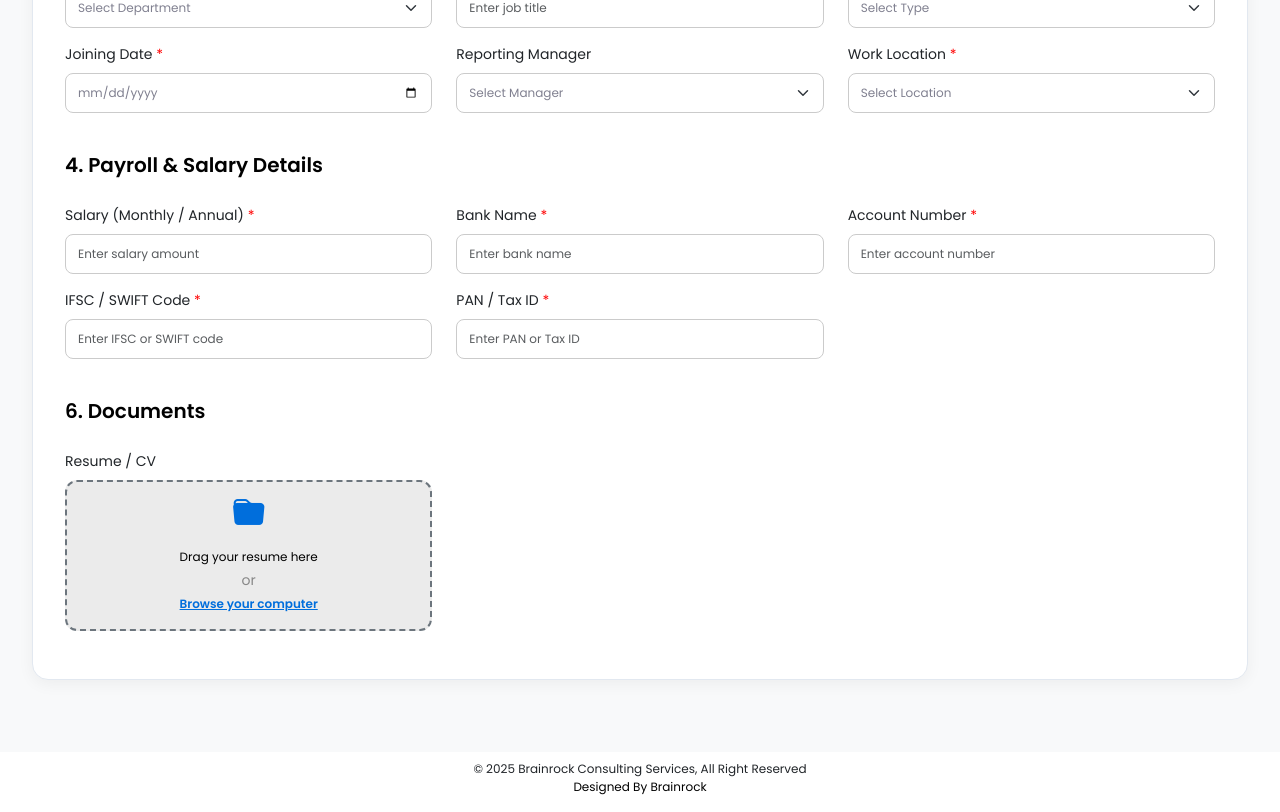
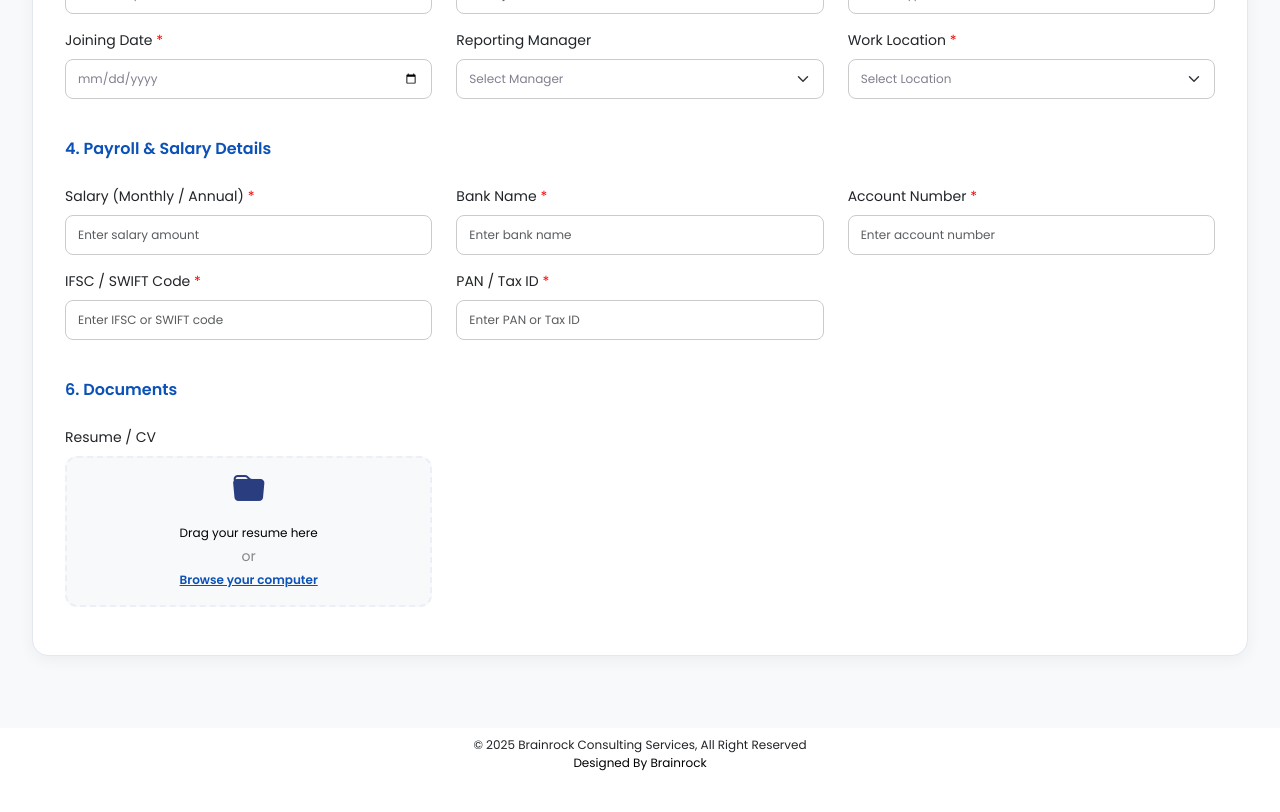
Before and after one commit to rajeshthap/BrainRockWebsite, a React (Create React App) app: page /HrRegistration in a window 1280 px wide. Shown: the part 820-1632 px from the top of the page. After the commit the page ends 1608 px from the top, so only its background shows below. Built offline with nearby package versions, Linux system fonts and the light colour scheme; no server answers; the HTML template or start-up script is replaced by a standard one.

Commit message:
UI chnages

```diff
--- a/src/assets/css/Teammember.css
+++ b/src/assets/css/Teammember.css
@@ -24,3 +24,14 @@
   border-radius: 50%;
   border: 2px solid #dee2e6;
 }
+.br-team-img-checked{
+border: 2px solid #28a745;
+}
+.br-wfh-img{
+
+  border: 2px solid hsl(53, 85%, 49%);
+}
+.br-leave-img{
+
+  border: 2px solid hsla(347, 26%, 7%, 0.185);
+}
--- a/src/assets/css/employeeregistration.css
+++ b/src/assets/css/employeeregistration.css
@@ -26,7 +26,7 @@ span.br-span-star {
 
 .upload-icon {
     font-size: 32px;
-  color: #006edc;
+    color: #2a3e7f;
     margin-bottom: var(--br-space-250);
 }
 
@@ -43,7 +43,7 @@ span.br-span-star {
 }
 
 .upload-browse {
-  color: #006edc;
+    color: #0b51b7;
     font-weight: 600;
     text-decoration: underline;
     cursor: pointer;
@@ -110,8 +110,8 @@ span.br-span-star {
     font-size: 12px;
 }
 .br-doc-box {
-    border: 2px dashed #6c757d;
-    background-color: #ebebeb;
+    border: 2px dashed #eceff5;
+    background-color: #f8f9fb;
     border-radius: var(--br-space-300);
     padding: 8px;
     transition: 0.3s
--- a/src/componets/all_registration/EmployeeRegistration.js
+++ b/src/componets/all_registration/EmployeeRegistration.js
@@ -1148,7 +1148,7 @@ const handleDeleteFile = (index) => {
   </Form.Group>
 </Col>
 
- <div>
+ <div className="br-btn-submit">
   <Button variant="primary" type="submit" className="br-submit-btn">
     Register Employee
   </Button>
--- a/src/componets/custom/style.css
+++ b/src/componets/custom/style.css
@@ -81,9 +81,9 @@ body {
     font-size: var(--br-space-300);
 }
 .br-basic-info h1{
-    font-size: var(--br-space-500);
+       font-size: var(--br-space-400);
     font-weight: 600;
-    color:#000;
+    color: #0b51b7;
     margin-bottom: var(--br-space-700);
 }
 .br-box-container{
@@ -93,6 +93,16 @@ body {
     border-radius: var(--br-space-400);
     padding: var(--br-space-800);
     margin-bottom: var(--br-space-1000);
+}
+.br-submit-btn{
+    background-color: #0b51b7;
+    color: #fff;
+    font-size: 12px;
+    font-weight: 600;
+}
+.br-btn-submit{
+    text-align: center;
+    margin-top: 12px;
 }
 @media only screen and (max-width: 568px) {
   .br-login {
--- a/src/componets/hr_dashboard/hr_iinerpage/TeamMember.js
+++ b/src/componets/hr_dashboard/hr_iinerpage/TeamMember.js
@@ -17,26 +17,23 @@ function TeamMember() {
 
         {/* Team Member Row */}
         <div className="d-flex justify-content-between flex-wrap">
+          <div className="text-center">
+            <img
+              src={Women}
+              alt="team"
+              className="img-fluid br-team-img br-team-img-checked mb-2"
+            />
+            <p className="text-muted mb-0">Checked</p>
+          </div>
 
           <div className="text-center">
             <img
               src={Women}
               alt="team"
-              className="img-fluid br-team-img mb-2"
+              className="img-fluid br-team-img  br-leave-img mb-2"
             />
             <p className="text-muted mb-0">On Leave</p>
           </div>
-
-
-          <div className="text-center">
-            <img
-              src={Women}
-              alt="team"
-              className="img-fluid br-team-img mb-2"
-            />
-            <p className="text-muted mb-0">Work From Home</p>
-          </div>
-
 
           <div className="text-center">
             <img
@@ -47,22 +44,13 @@ function TeamMember() {
             <p className="text-muted mb-0">Present</p>
           </div>
 
-
           <div className="text-center">
             <img
               src={Women}
               alt="team"
-              className="img-fluid br-team-img mb-2"
+              className="img-fluid br-team-img br-wfh-img mb-2"
             />
-            <p className="text-muted mb-0">On Field</p>
-          </div>
-           <div className="text-center">
-            <img
-              src={Women}
-              alt="team"
-              className="img-fluid br-team-img mb-2"
-            />
-            <p className="text-muted mb-0">On Field</p>
+            <p className="text-muted mb-0">WFH</p>
           </div>
         </div>
       </Card>
```
Lines whose indentation alone changed are shown as unchanged.
